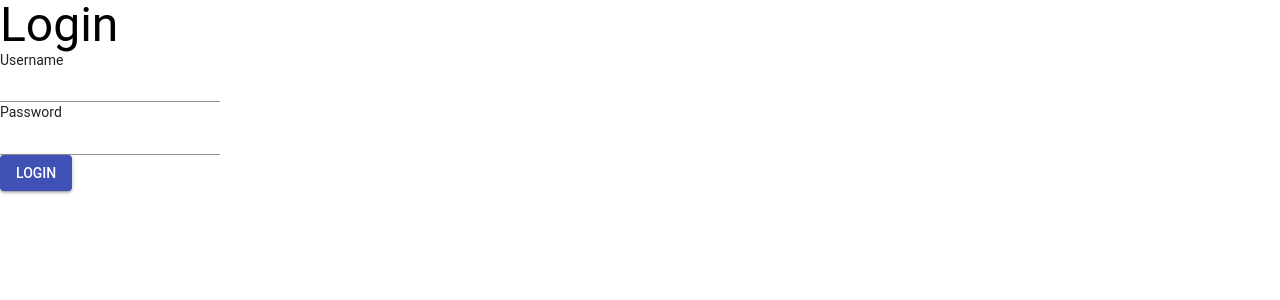
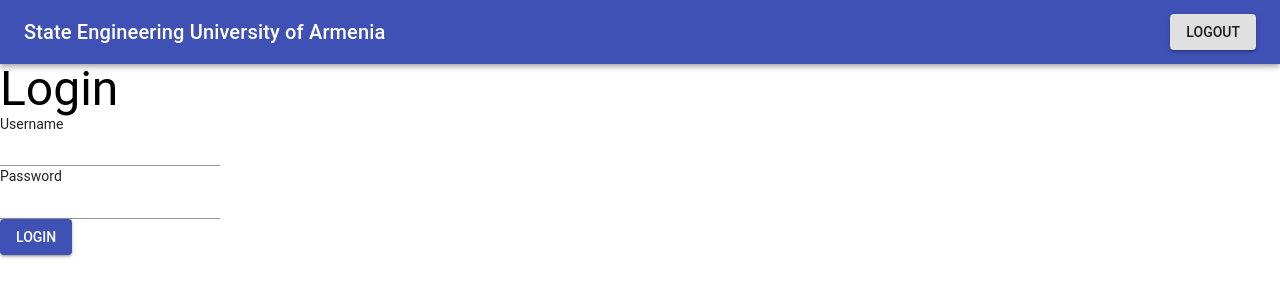
Before and after one commit to Vineti-Internship/group_3_final_project, a React (Create React App) app in the folder frontend/: page /login in a window 1280 px wide. Shown: the top 300 px of the page. Built offline with nearby package versions, Linux system fonts and the light colour scheme.

Commit message:
Add header component.

```diff
--- a/frontend/src/App.js
+++ b/frontend/src/App.js
@@ -6,6 +6,7 @@ import {HomePage} from "./pages/homePage";
 import {PrivateRoute} from "./components/privateRoute";
 import {NotFoundPage} from "./pages/notFoundPage";
 import {store} from "./helpers/store";
+import Header from "./components/header";
 
 class App extends Component {
 
@@ -18,6 +19,7 @@ class App extends Component {
   render() {
     return (
       <div className="App">
+        <Header/>
         <BrowserRouter>
           <Switch>
             <PrivateRoute exact path="/" component={HomePage} />
```
